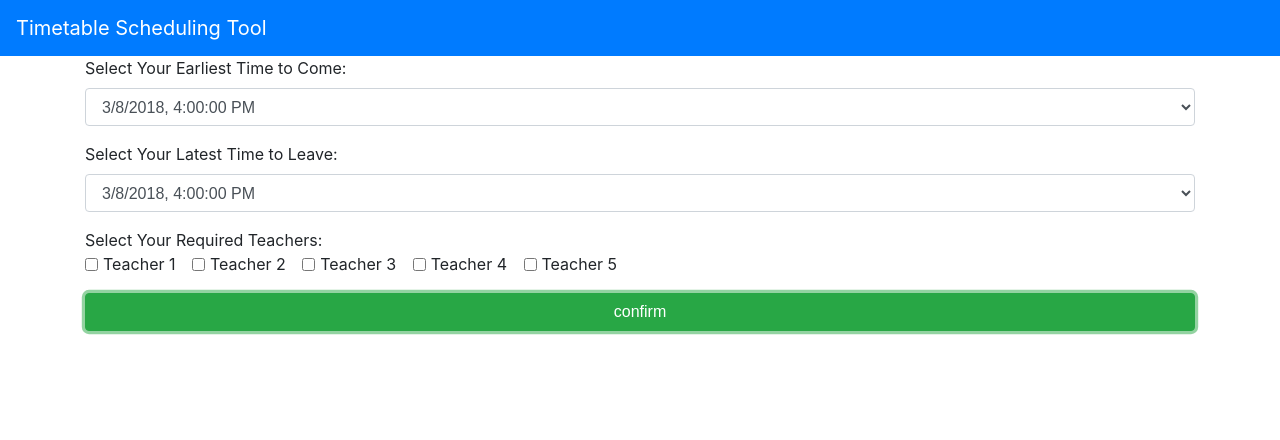
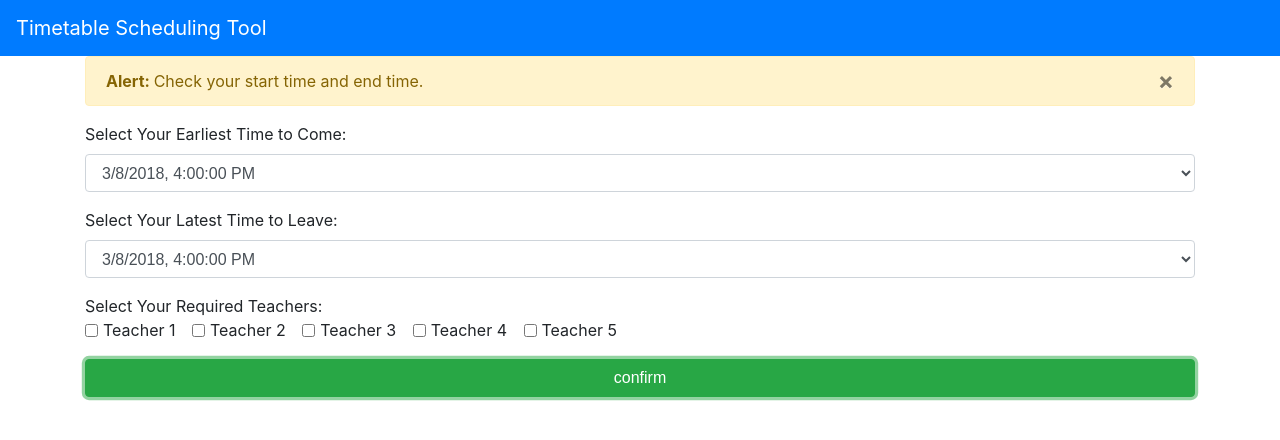
Before and after one commit to dongjize/TimetableGA, a plain HTML site: page index.html in a window 1280 px wide. Both pictures are taken after a click on the button "confirm". Drawn offline with nearby package versions, Linux system fonts and the light colour scheme.

Commit message:
optimize UI

```diff
--- a/index.html
+++ b/index.html
@@ -19,6 +19,30 @@
 </head>
 
 <body>
+    <!-- Modal -->
+    <!-- <div class="modal fade" id="exampleModal" tabindex="-1" role="dialog" aria-labelledby="exampleModalLabel" aria-hidden="true">
+        <div class="modal-dialog" role="document">
+            <div class="modal-content">
+                <div class="modal-header">
+                    <h5 class="modal-title" id="exampleModalLabel">Alert</h5>
+                    <button type="button" class="close" data-dismiss="modal" aria-label="Close">
+                        <span aria-hidden="true">&times;</span>
+                    </button>
+                </div>
+                <div class="modal-body">
+                    There're no feasible solutions. Please change your available time.
+                </div>
+                <div class="modal-footer">
+                    <button type="button" class="btn btn-primary" data-dismiss="modal">Close</button>
+                </div>
+            </div>
+        </div>
+    </div> -->
+
+
+
+
+
     <!--[if lte IE 9]>
             <p class="browserupgrade">You are using an <strong>outdated</strong> browser. Please <a href="https://browsehappy.com/">upgrade your browser</a> to improve your experience and security.</p>
         <![endif]-->
@@ -43,6 +67,15 @@
     </nav>
 
     <div class="container">
+        <div id="alert">
+            <!-- <div class="alert alert-warning" id="no-result">
+                <a href="#" class="close" data-dismiss="alert">
+                    &times;
+                </a>
+                <strong>Alert</strong>There're no feasible solutions. Please change your available time.
+            </div> -->
+        </div>
+
         <form>
             <div class="form-group">
                 <label for="exampleFormControlSelect1">Select Your Earliest Time to Come: </label>
@@ -191,7 +224,7 @@
                         timetable.splice(timetable.length - 1, 1);
                         genetic.evolve(this.userData["config"], this.userData["timetable"])
                     } else {
-                        console.log("no result!");
+                        $('#alert').append('<div class="alert alert-warning" id="no-result"><a href="#" class="close" data-dismiss="alert">&times;</a><strong>Alert: </strong>No solutions. Try changing your time. </div>')
                     }
                 } else {
                     $("#solution-table").empty();
@@ -243,7 +276,6 @@
             for (idx = 0; idx < rawTimetable.length; idx++) {
                 timetable[idx] = rawTimetable[idx].slice(startIndex, endIndex);
             }
-            console.log(timetable);
         }
 
         /**
@@ -536,11 +568,14 @@
 
             var timetable = new Array(rawTimetable.length);
 
+            // $("#exampleModal").modal({});
+
             $("#solve").click(function () {
+
                 var startTime = new Date($('#startTime').val());
                 var endTime = new Date($('#endTime').val());
                 if (startTime >= endTime) {
-                    console.log("Check your start time and end time.");
+                    $('#alert').append('<div class="alert alert-warning" id="no-result"><a href="#" class="close" data-dismiss="alert">&times;</a><strong>Alert: </strong>Check your start time and end time. </div>')
                     return;
                 }
 
```
